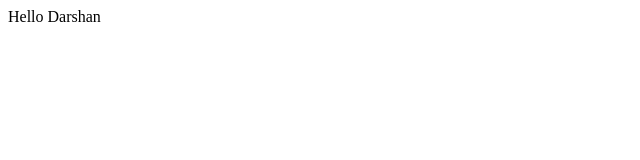
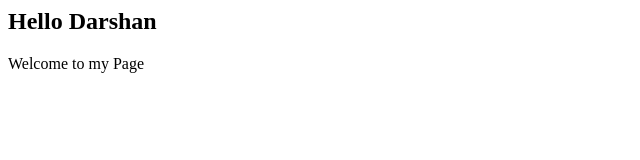
Before and after one commit to darshanghanchi/Langauge_translater, a plain HTML site: page index.html in a window 1280 px wide. Shown: the whole page, without its empty margins (0-640 px from the left). Drawn offline with Linux system fonts and the light colour scheme.

Commit message:
Add header line

```diff
--- a/index.html
+++ b/index.html
@@ -1 +1,2 @@
-<p> Hello Darshan </p>
+<h2> Hello Darshan </h2>
+<p> Welcome to my Page </p>
```
